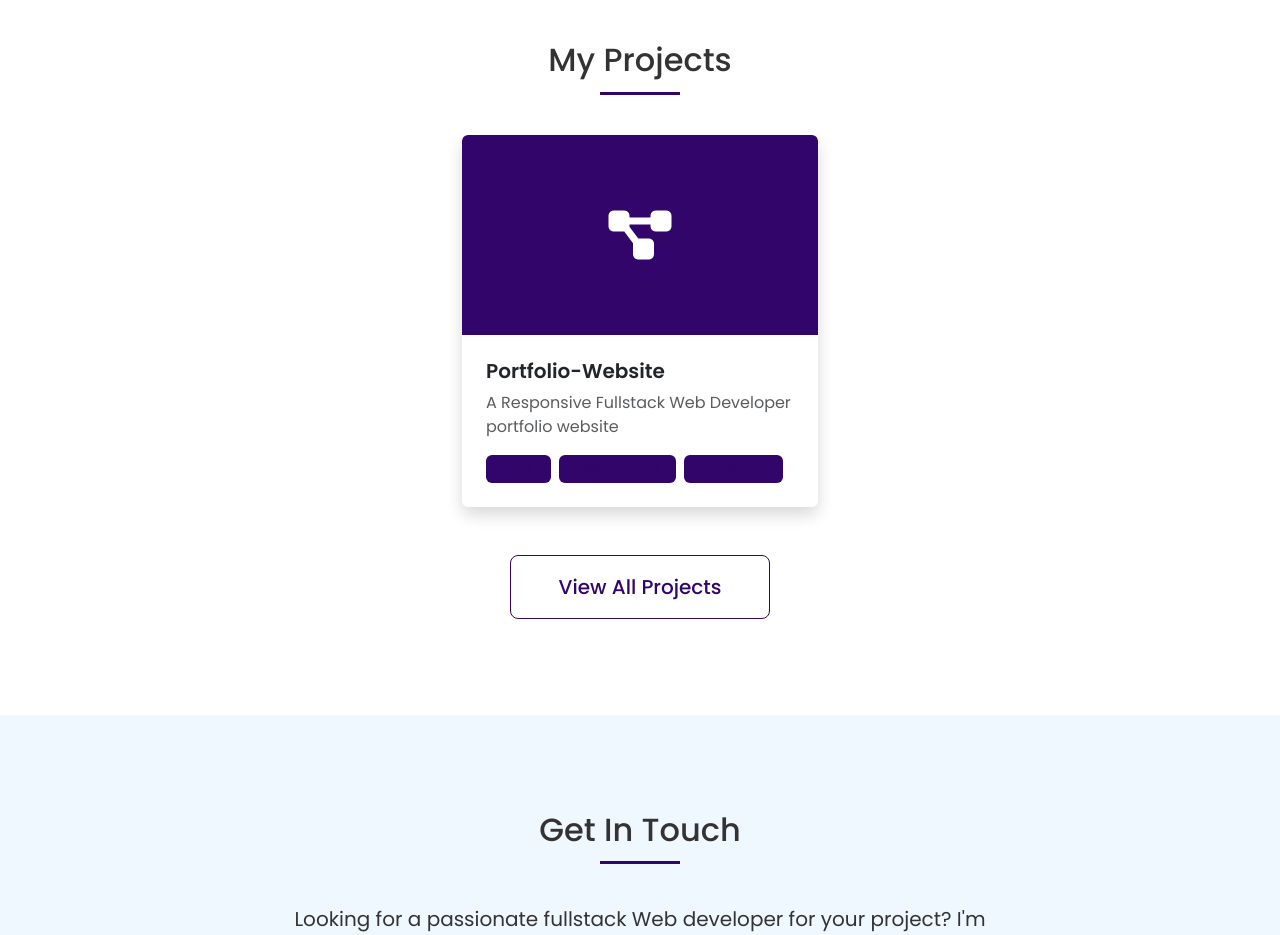
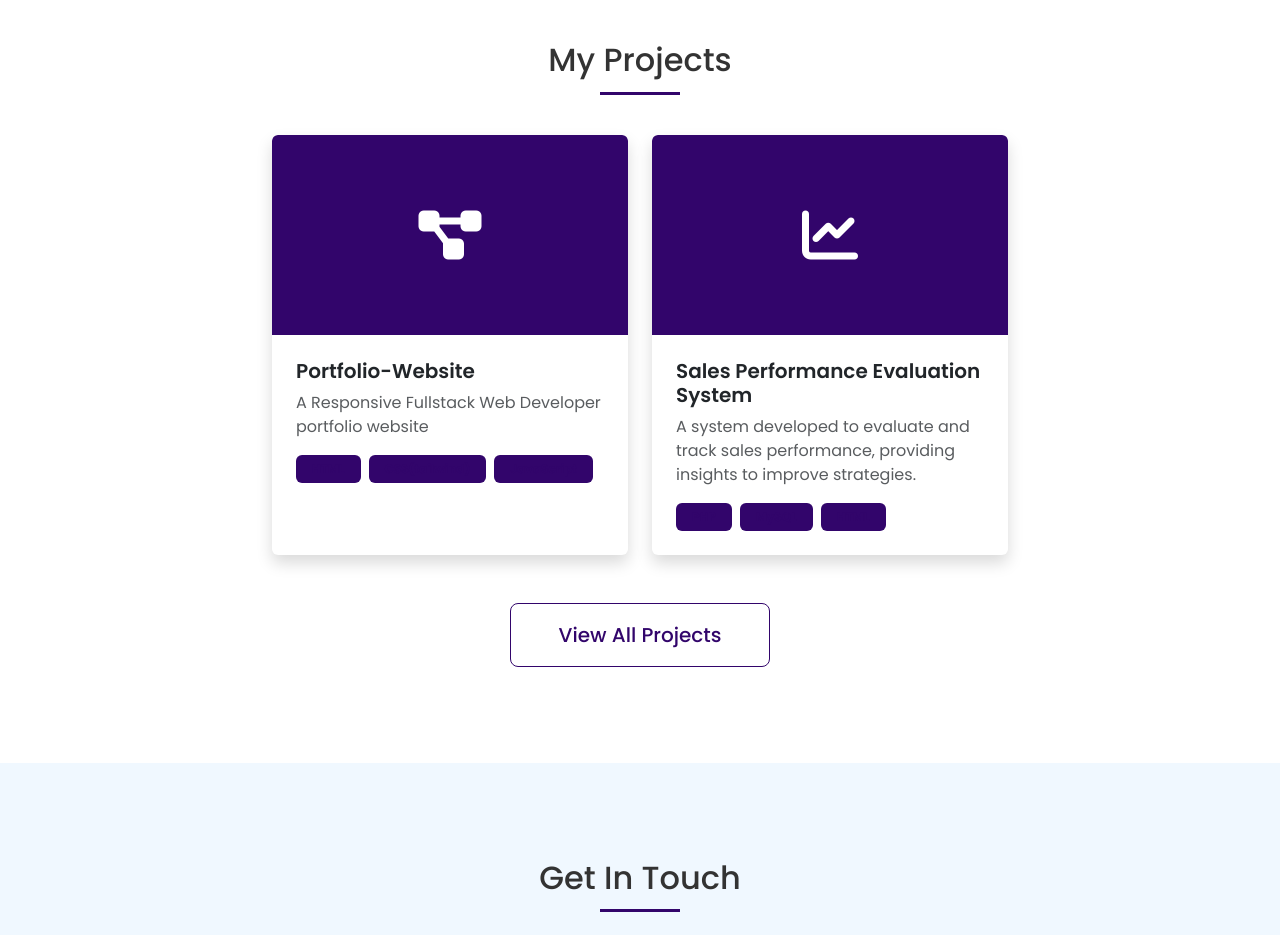
Before and after one commit to minhajmnm/Portfolio-website, a plain HTML site: page index.html in a window 1280 px wide. Shown: the part 2340-3275 px from the top of the page. Drawn offline with nearby package versions, Linux system fonts and the light colour scheme.

Commit message:
Update index.html

```diff
--- a/index.html
+++ b/index.html
@@ -309,10 +309,12 @@
   </section>
 
   <!-- Projects Section -->
+  <!-- Projects Section -->
 <section id="projects" class="py-5">
   <div class="container py-5">
     <h2 class="section-title">My Projects</h2>
     <div class="row g-4 justify-content-center">
+      <!-- Portfolio-Website Project Card -->
       <div class="col-md-6 col-lg-4 animate-on-scroll">
         <div class="project-card card h-100 border-0 overflow-hidden shadow">
           <div class="card-img-top bg-primary d-flex align-items-center justify-content-center" style="height: 200px;">
@@ -329,6 +331,24 @@
           </div>
         </div>
       </div>
+
+      <!-- Sales Performance Evaluation System Project Card -->
+      <div class="col-md-6 col-lg-4 animate-on-scroll">
+        <div class="project-card card h-100 border-0 overflow-hidden shadow">
+          <div class="card-img-top bg-primary d-flex align-items-center justify-content-center" style="height: 200px;">
+            <i class="fas fa-chart-line text-white display-4"></i>
+          </div>
+          <div class="card-body p-4">
+            <h3 class="card-title fw-semibold fs-5 mb-2">Sales Performance Evaluation System</h3>
+            <p class="card-text text-muted mb-3">A system developed to evaluate and track sales performance, providing insights to improve strategies.</p>
+            <div class="d-flex flex-wrap gap-2">
+              <span class="badge bg-primary bg-opacity-10 text-primary py-2 px-3">PHP</span>
+              <span class="badge bg-primary bg-opacity-10 text-primary py-2 px-3">MySQL</span>
+              <span class="badge bg-primary bg-opacity-10 text-primary py-2 px-3">HTML</span>
+            </div>
+          </div>
+        </div>
+      </div>
     </div>
     <div class="text-center mt-5 animate-on-scroll">
       <a href="https://github.com/minhajmnm" class="btn btn-outline-primary btn-lg px-5 py-3 fw-medium">
@@ -337,6 +357,7 @@
     </div>
   </div>
 </section>
+
 
   <!-- Contact Section -->
   <section id="contact" class="py-5 bg-light-custom">
```
Lines whose indentation alone changed are shown as unchanged.
